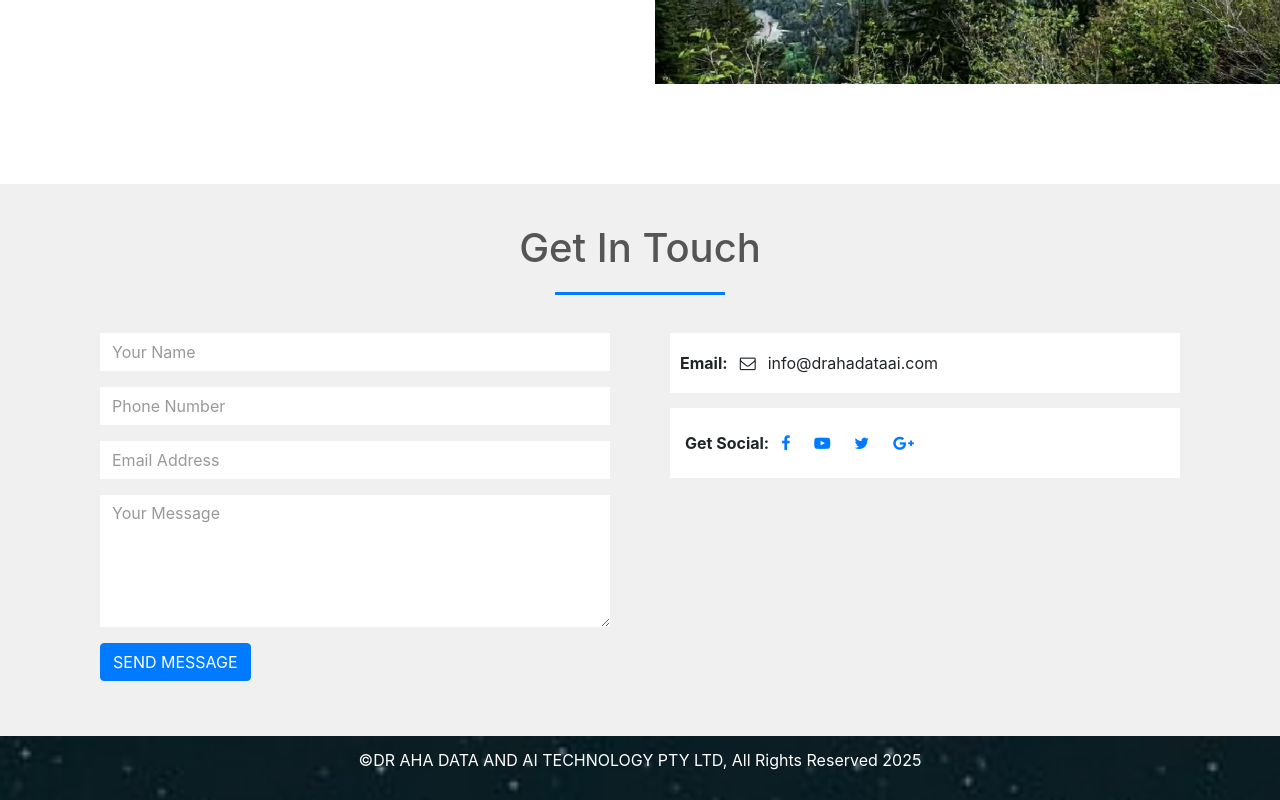
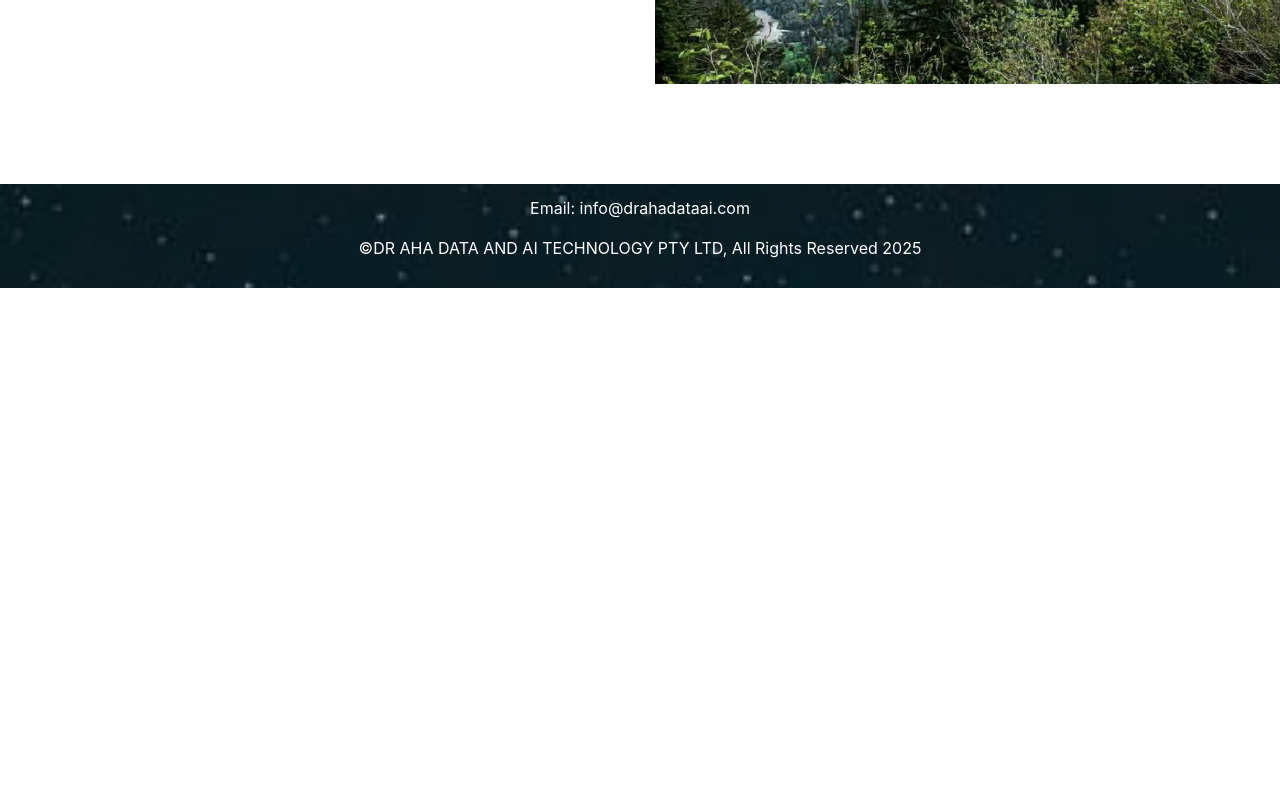
Before and after one commit to Camelleonbaby/drahawebsite, a React (Create React App) app: page / in a window 1280 px wide. Shown: the part 5674-6474 px from the top of the page. After the commit the page ends 5962 px from the top, so only its background shows below. Built offline with nearby package versions, Linux system fonts and the light colour scheme.

Commit message:
update package

```diff
--- a/src/App.js
+++ b/src/App.js
@@ -579,7 +579,7 @@ remedies, and offering actionable insights and recommendations for process impro
           </section> */}
 
 
-          <section id="contact" style={{ backgroundColor: "#f0f0f0" }}>
+          {/* <section id="contact" style={{ backgroundColor: "#f0f0f0" }}>
             <div className="container">
               <h1>Get In Touch</h1>
               <div className="row">
@@ -607,7 +607,7 @@ remedies, and offering actionable insights and recommendations for process impro
                 <div className="col-md-6 contact-info">
                   {/* <div className="follow"><b>Address:</b><i className="fa fa-map-marker"></i>116 Oakes Rd, Carlingford, NSW, Australia </div>
 
-                  <div className="follow"><b>Phone:</b><i className="fa fa-phone"></i> (+61) 0411 202 887 </div>             */}
+                  <div className="follow"><b>Phone:</b><i className="fa fa-phone"></i> (+61) 0411 202 887 </div>
 
                   <div className="follow"><b>Email:</b><i className="fa fa-envelope-o"></i>info@drahadataai.com </div>
 
@@ -625,12 +625,13 @@ remedies, and offering actionable insights and recommendations for process impro
 
       </div>
 
-    </section>
+    </section> */}
 
 
     <section id="footer" style={{backgroundImage: "url(img/footer.jpg)", backgroundSize: "cover"  }}>
       <div className="container text-center">
 
+        <p>Email: info@drahadataai.com </p>
         <p> ©DR AHA DATA AND AI TECHNOLOGY PTY LTD, All Rights Reserved 2025 </p>
 
       </div>
```
Also changed, not shown: 1 other file (tests, documents, lock files or other folders).
